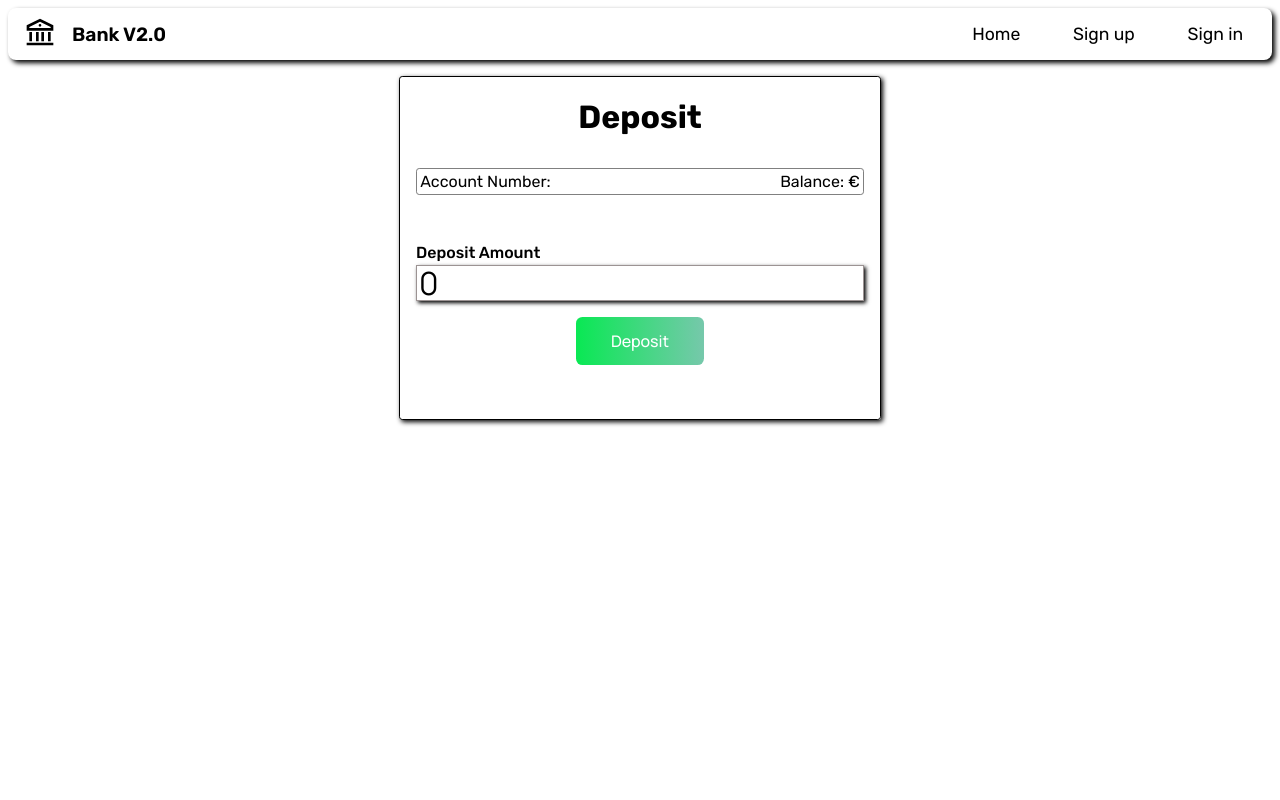
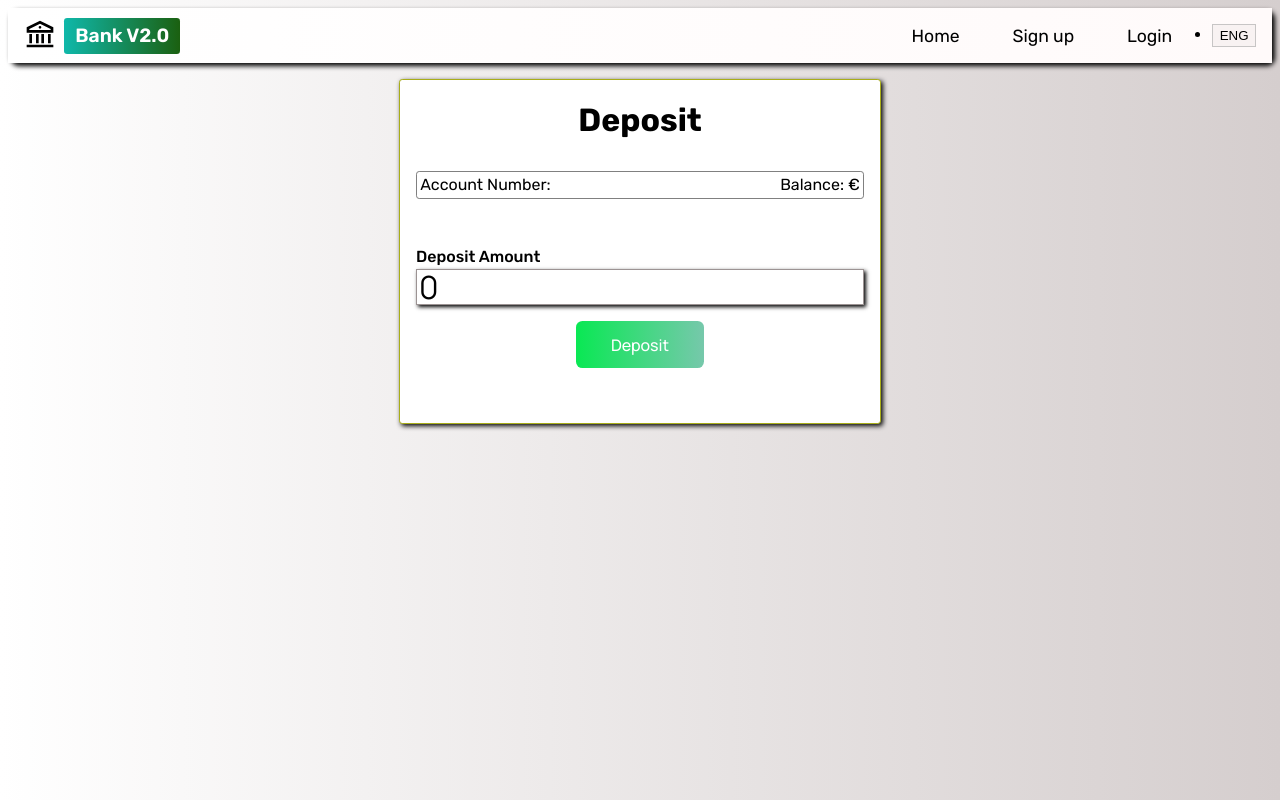
Before and after one commit to Anas-Kharboutli/Full-Stack-Banking-App, a React (Create React App) app in the folder client/: page /deposit in a window 1280 px wide. Built offline with nearby package versions, Linux system fonts and the light colour scheme; no server answers; a web font is replaced by a local one.

Commit message:
navbar styling is completed

```diff
--- a/client/src/App.css
+++ b/client/src/App.css
@@ -12,4 +12,10 @@
    display: flex;
    align-items: center;
    justify-content: center;
+
 }
+
+body {
+    background: linear-gradient(90deg, rgba(255, 255, 255, 1) 0%, rgba(213, 206, 206, 1) 100%);
+
+}
--- a/client/src/components/LanguageSelector.jsx
+++ b/client/src/components/LanguageSelector.jsx
@@ -1,5 +1,6 @@
 import React, { useState } from 'react';
 import i18n from '../i18n/i18n';
+import '../styles/languageSelector.css';
 
 const LanguageSelector = () => {
 
@@ -13,10 +14,14 @@ const LanguageSelector = () => {
     }
 
   return (
-    <div>
+    <div className='language-selector-container'>
         <select defaultValue={selectLanguage} onChange={chooseLanguage}>
-            <option value='en'>Englisg</option>
-            <option value='pl'>Polish</option>
+            <option value='en'>
+              ENG
+            </option>
+            <option value='pl'>
+              PL
+            </option>
         </select>
 
     </div>
--- a/client/src/components/Navbar.jsx
+++ b/client/src/components/Navbar.jsx
@@ -3,7 +3,6 @@ import { useNavigate, NavLink } from 'react-router-dom';
 import '../styles/navbar.css';
 import { RiBankLine } from "react-icons/ri";
 import { RiMenu3Line, RiCloseLine } from 'react-icons/ri';
-import { userContext } from './Pages';
 import LanguageSelector from './LanguageSelector';
 import { useTranslation } from 'react-i18next';
 
@@ -24,7 +23,7 @@ const BankLogo = () => {
 };
 
 const Navbar = () => {
-  const user = useContext(userContext);
+
   const isLoggedIn = window.localStorage.getItem("userLoggedIn");
   const [toggleMenu, setToggleMenu ] = useState(false);
   const navigate = useNavigate();
@@ -45,7 +44,10 @@ const Navbar = () => {
           <NavLink to="/signup" onClick={() => setToggleMenu(false)}>{t("Sign up")}</NavLink>
           </li>
           <li className='nav-item'>
-          <NavLink to="/signin" onClick={() => setToggleMenu(false)}>{t("Sign in")}</NavLink>
+          <NavLink to="/signin" onClick={() => setToggleMenu(false)}>{t("Login")}</NavLink>
+          </li>
+          <li>
+          <LanguageSelector />
           </li>
          </ul>
     </React.Fragment>
@@ -68,10 +70,10 @@ const Navbar = () => {
           <li className='nav-item'>
           <NavLink to="/accountdata" onClick={() => setToggleMenu(false)}>{window.localStorage.getItem("userLoggedIn")}</NavLink>
           </li>
-          <li>
+          <li className='nav-item'>
           <LanguageSelector />
           </li>
-          <li>
+          <li className='nav-item'>
             <button onClick={() =>{ localStorage.removeItem("userLoggedIn");
              navigate('/');
              window.location.reload();
@@ -82,8 +84,6 @@ const Navbar = () => {
          </ul>
     </React.Fragment>
       )
-
-
   )};
 
 
--- a/client/src/i18n/locales/en/translation.json
+++ b/client/src/i18n/locales/en/translation.json
@@ -1,7 +1,7 @@
 {
     "Home" : "Home",
     "Sign in" : "Sign in",
-    "Sign up" : "Sign up",
+    "Login" : "Login",
     "Logout" : "Logout",
 
     "Forex" : {
--- a/client/src/i18n/locales/pl/translation.json
+++ b/client/src/i18n/locales/pl/translation.json
@@ -1,6 +1,6 @@
 {
     "Home" : "Strona Glówna",
-    "Sign in" : "Zaloguj",
+    "Login" : "Zaloguj",
     "Sign up" : "Zarejestruj się",
     "Logout" : "wyloguj",
 
--- a/client/src/styles/card.css
+++ b/client/src/styles/card.css
@@ -1,10 +1,11 @@
 .card-container {
     margin-top: 1rem;
-    border: 1px black solid;
+    border: 1px rgb(168, 173, 25) solid;
     width: 30rem;
     height: auto;
     box-shadow: 2px 2px 5px;
     border-radius: 0.2rem;
+    background: white;
 }
 
 .card-container h1 {
--- /dev/null
+++ b/client/src/styles/languageSelector.css
@@ -0,0 +1,17 @@
+.language-selector-container select {
+    appearance: none;
+    padding: 0.2rem 0.4rem;
+    border: 1px solid rgb(199, 197, 197);
+    background: rgb(248, 242, 242);
+}
+
+.language-selector-container select:hover {
+    background: white;
+}
+
+.language-selector-container select option {
+    font-family: var(--font-r);
+    font-weight: 600;
+    font-size: 1rem;
+    text-align: center;
+}
--- a/client/src/styles/navbar.css
+++ b/client/src/styles/navbar.css
@@ -1,5 +1,7 @@
 nav {
     font-family: var(--font-r);
+    background: linear-gradient(90deg, rgba(255, 255, 255, 1) 0%, rgba(255, 250, 250, 1) 100%);
+
 }
 
 .navbar-container {
@@ -15,14 +17,17 @@ nav {
 
 .logo-img {
     font-size: 2rem;
-    padding-right: 1rem;
+    padding-right: 0.5rem;
     color: black;
 }
 
 .logo span {
     font-size: 1.2rem;
     font-weight: 600;
-    color: black;
+    border-radius: 0.2rem;
+    padding: 0.4rem 0.7rem;
+    color: rgb(255, 255, 255);
+    background: linear-gradient(90deg, rgba(15, 184, 170, 1) 0%, rgba(27, 96, 16, 1) 100%);
 }
 
 .logo a {
@@ -48,34 +53,50 @@ nav {
     transition: all 0.3s ease-in;
 }
 
+.nav-item a:hover {
+    background: linear-gradient(90deg, rgba(69, 233, 219, 0.5) 0%, rgba(127, 243, 108, 0.5) 100%);
+    color: rgb(12, 11, 11);
+    border-radius: 0.5rem;
+}
+
 .nav-item a.active {
-    border: 1px solid blue;
     border-radius: 0.5rem;
     font-weight: 450;
     font-size: 1.2rem;
-    background: rgb(74, 74, 156);
-    color: white;
+    background: linear-gradient(90deg, rgba(69, 233, 219, 1) 0%, rgba(127, 243, 108, 1) 100%);
+    color: rgb(250, 250, 250);
+    text-shadow: 1px 1px 1px black;
 }
 
+.navbar-links button,
+.mobile-menu-links button {
+    border: none;
+    background: linear-gradient(90deg, rgb(220, 9, 83) 0%, rgba(207, 0, 0, 1) 100%);
+    color: white;
+    padding: 0.2rem 0.8rem;
+    font-size: 1rem;
+    border-radius: 0.2rem;
+}
 
+.navbar-links button:hover,
+.mobile-menu-links button:hover {
+    background: linear-gradient(90deg, rgb(207, 4, 75) 0%, rgb(233, 6, 6) 100%);
+}
 
 .mobile-menu {
     display: none;
     align-items: center;
     justify-content: space-between;
-    padding: 1rem 1.5rem 0 0;
-    background: white;
+    padding: 0.5rem 0.5rem 0 0;
 }
 
 .x-icon {
     background: linear-gradient(90deg, rgba(202, 212, 240, 1) 0%, rgba(207, 187, 207, 1) 100%);
-    font-size: 2rem;
     color: white;
 }
 
 .line-icon {
     background: white;
-    font-size: 2rem;
 }
 
 
@@ -97,6 +118,7 @@ nav {
 
 .mobile-menu-links {
     margin: 1rem 0 0 1rem;
+    background: linear-gradient(90deg, rgba(255, 255, 255, 1) 0%, rgb(242, 232, 232) 100%);
 }
 
 .mobile-menu-links ul {
@@ -114,7 +136,7 @@ nav {
 }
 
 
-@media (max-width: 769px) {
+@media (max-width: 825px) {
     .navbar-container {
         display: none;
     }
@@ -124,4 +146,33 @@ nav {
     .logo {
         padding-left: 0.5rem;
     }
+    .x-icon {
+        font-size: 2.5rem;
+    }
+
+    .line-icon {
+        font-size: 2.5rem;
+    }
 }
+
+@media (max-width: 769px) {
+    .logo span {
+        font-size: 1rem;
+    }
+
+}
+
+@media (max-width: 425px) {
+
+    .logo span {
+        font-size: 0.9rem;
+    }
+
+    .x-icon {
+        font-size: 2rem;
+    }
+
+    .line-icon {
+        font-size: 2rem;
+    }
+}
```
Also changed, not shown: client/public/images/eng-flag.jpg (added), client/public/images/poland-flag.png (added), client/src/App.js (line endings or trailing spaces), client/src/components/Card.jsx (line endings or trailing spaces).
